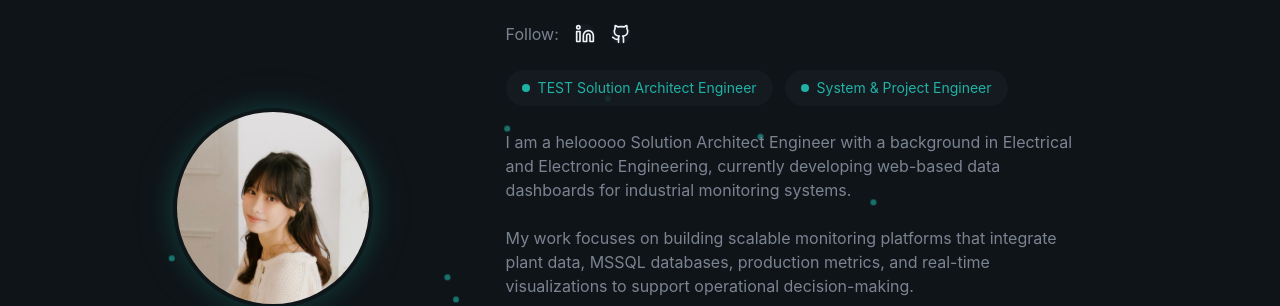
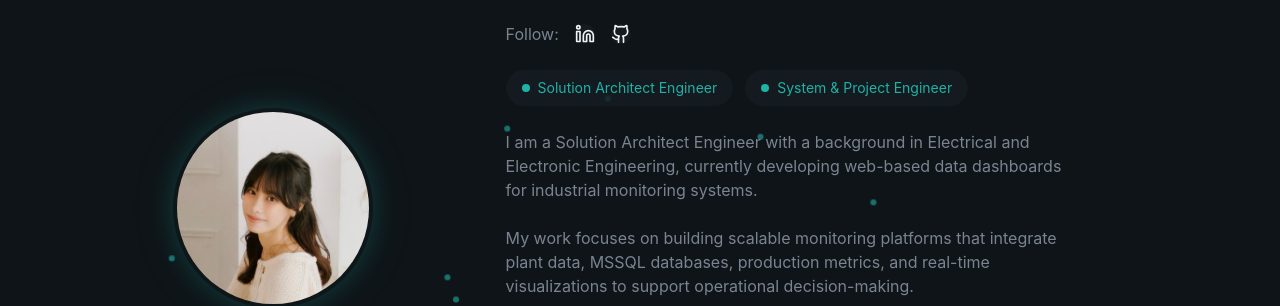
Before and after one commit to soongshinee/soongshinee-portfolio, a React (Vite) app: page / in a window 1280 px wide. Shown: the part 192-498 px from the top of the page. Built offline with nearby package versions, Linux system fonts and the light colour scheme.

Commit message:
reverting changes

```diff
--- a/src/sections/Hero.jsx
+++ b/src/sections/Hero.jsx
@@ -83,7 +83,7 @@ const Hero = () => {
             <div className="flex gap-3 justify-center lg:justify-start">
               <span className="inline-flex items-center gap-2 px-4 py-2 rounded-full glass text-sm text-primary w-fit">
                 <span className="w-2 h-2 bg-primary rounded-full"></span>
-                TEST Solution Architect Engineer
+                Solution Architect Engineer
               </span>
               <span className="inline-flex items-center gap-2 px-4 py-2 rounded-full glass text-sm text-primary w-fit">
                 <span className="w-2 h-2 bg-primary rounded-full"></span>
@@ -93,7 +93,7 @@ const Hero = () => {
 
             {/* Hero description */}
             <p className="text-muted-foreground max-w-xl mx-auto lg:mx-0">
-              I am a helooooo Solution Architect Engineer with a background in Electrical and Electronic Engineering,
+              I am a Solution Architect Engineer with a background in Electrical and Electronic Engineering,
               currently developing web-based data dashboards for industrial monitoring systems.
             </p>
             <p className="text-muted-foreground max-w-xl mx-auto lg:mx-0">
```
